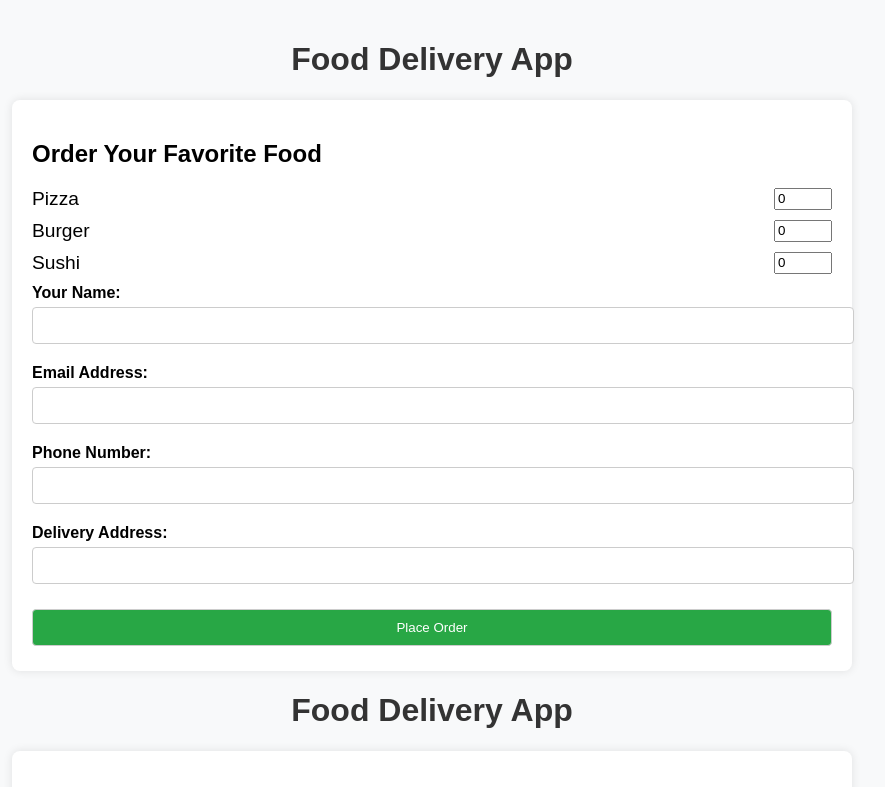
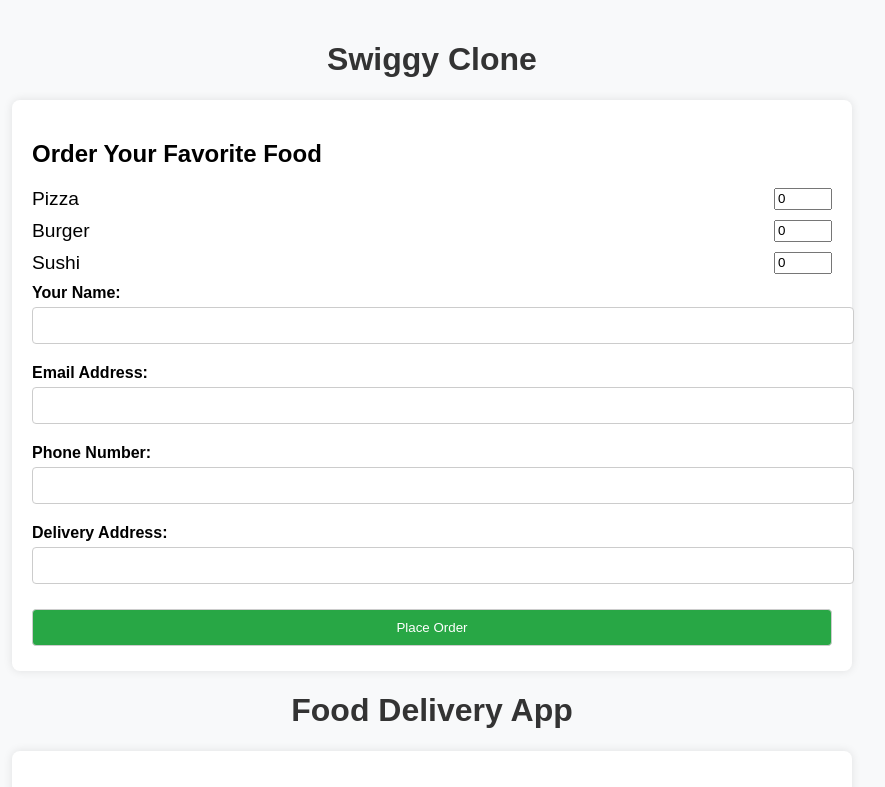
Before and after one commit to pathumanithi22/Test, a plain HTML site: page index.html in a window 1280 px wide. Shown: the top 787 px of the page, without its empty margins (208-1093 px from the left). Drawn offline with Linux system fonts and the light colour scheme.

Commit message:
Update index.html

```diff
--- a/index.html
+++ b/index.html
@@ -65,7 +65,7 @@
 </head>
 <body>
 
-    <h1>Food Delivery App</h1>
+    <h1>Swiggy Clone</h1>
 
     <div class="container">
         <h2>Order Your Favorite Food</h2>
```
